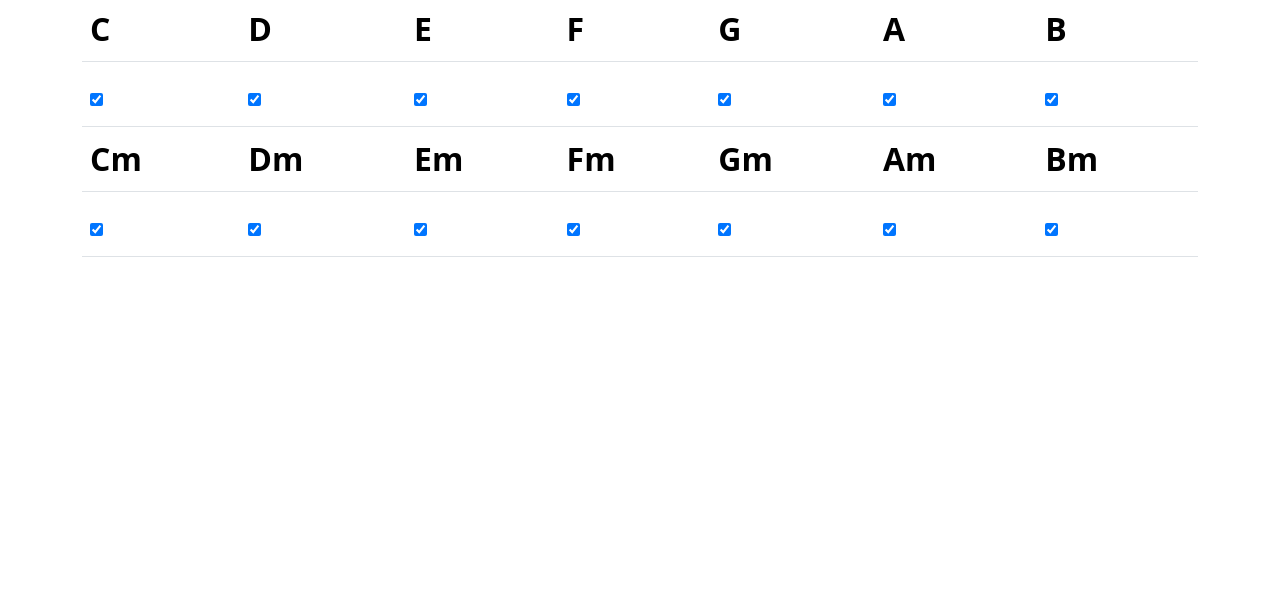
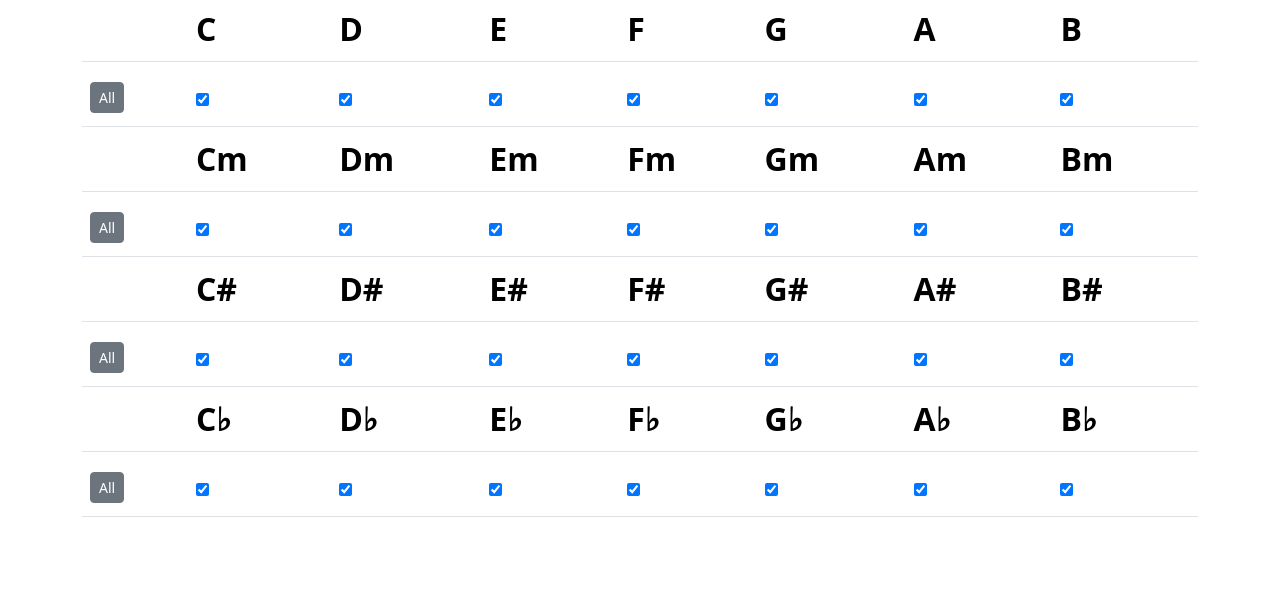
Before and after one commit to GuilhermeLessa/random-chord, a plain HTML site: page index.html in a window 1280 px wide. Shown: the part 208-800 px from the top of the page. Drawn offline with nearby package versions, Linux system fonts and the light colour scheme.

Commit message:
Update index.html

```diff
--- a/index.html
+++ b/index.html
@@ -2,58 +2,78 @@
 <html>
 <title>Random Chord</title>
 <script src="https://unpkg.com/vue@3/dist/vue.global.js"></script>
-	<link
-		rel="stylesheet"
-		href="https://cdn.jsdelivr.net/npm/bootstrap@5.3.2/dist/css/bootstrap.min.css"
-		integrity="sha384-T3c6CoIi6uLrA9TneNEoa7RxnatzjcDSCmG1MXxSR1GAsXEV/Dwwykc2MPK8M2HN"
-		crossorigin="anonymous"
-	/>
+<link rel="stylesheet" href="https://cdn.jsdelivr.net/npm/bootstrap@5.3.2/dist/css/bootstrap.min.css"
+	integrity="sha384-T3c6CoIi6uLrA9TneNEoa7RxnatzjcDSCmG1MXxSR1GAsXEV/Dwwykc2MPK8M2HN" crossorigin="anonymous" />
+
 <body>
 	<div id="app">
 		<div class="container">
 			<div style="text-align: center">
-					<span style="font-size: 8rem; line-height: initial"
-						>{{randomNote}}</span
-					>
+				<span style="font-size: 8rem; line-height: initial">{{randomNote}}</span>
 				<br />
-					<input
-						v-model="interval"
-						placeholder="Interval in seconds"
-						style="width: 80px"
-						type="number"
-						min="1"
-					/>
+				<input v-model="interval" placeholder="Interval in seconds" style="width: 80px" type="number" min="1" />
 				seconds
 			</div>
 			<table class="table" style="font-size: xx-large">
 				<tr>
+					<th scope="col"></th>
 					<th scope="col" v-for="(note, index) in majorNotes">
 						<label :for="note + '-note'">{{note}}</label>
 					</th>
 				</tr>
 				<tr>
+					<th>
+						<button type="button" class="btn btn-secondary btn-sm"
+							@click="selectAll(majorNotes)">All</button>
+					</th>
 					<th v-for="(note, index) in majorNotes">
-							<input
-								type="checkbox"
-								:id="note + '-note'"
-								:value="note"
-								v-model="selectedNotes"
-							/>
+						<input type="checkbox" :id="note + '-note'" :value="note" v-model="selectedNotes" />
 					</th>
+
 				</tr>
 				<tr>
+					<th scope="col"></th>
 					<th scope="col" v-for="(note, index) in minorNotes">
 						<label :for="note + '-note'">{{note}}</label>
 					</th>
 				</tr>
 				<tr>
+					<th>
+						<button type="button" class="btn btn-secondary btn-sm"
+							@click="selectAll(minorNotes)">All</button>
+					</th>
 					<th v-for="(note, index) in minorNotes">
-							<input
-								type="checkbox"
-								:id="note + '-note'"
-								:value="note"
-								v-model="selectedNotes"
-							/>
+						<input type="checkbox" :id="note + '-note'" :value="note" v-model="selectedNotes" />
+					</th>
+				</tr>
+				<tr>
+					<th scope="col"></th>
+					<th scope="col" v-for="(note, index) in sharpNotes">
+						<label :for="note + '-note'">{{note}}</label>
+					</th>
+				</tr>
+				<tr>
+					<th>
+						<button type="button" class="btn btn-secondary btn-sm"
+							@click="selectAll(sharpNotes)">All</button>
+					</th>
+					<th v-for="(note, index) in sharpNotes">
+						<input type="checkbox" :id="note + '-note'" :value="note" v-model="selectedNotes" />
+					</th>
+				</tr>
+				<tr>
+					<th scope="col"></th>
+					<th scope="col" v-for="(note, index) in flatNotes">
+						<label :for="note + '-note'">{{note}}</label>
+					</th>
+				</tr>
+				<tr>
+					<th>
+						<button type="button" class="btn btn-secondary btn-sm"
+							@click="selectAll(flatNotes)">All</button>
+					</th>
+					<th v-for="(note, index) in flatNotes">
+						<input type="checkbox" :id="note + '-note'" :value="note" v-model="selectedNotes" />
 					</th>
 				</tr>
 			</table>
@@ -67,6 +87,8 @@
 				return {
 					majorNotes: ["C", "D", "E", "F", "G", "A", "B"],
 					minorNotes: [],
+					sharpNotes: [],
+					flatNotes: [],
 					selectedNotes: [],
 					interval: 3,
 					randomNote: "C",
@@ -74,6 +96,8 @@
 			},
 			mounted() {
 				this.setMinorNotes();
+				this.setSharpNotes();
+				this.setFlatNotes();
 				this.setDefaultSelectedNoted();
 				this.randomize();
 			},
@@ -83,9 +107,21 @@
 						(note) => note + "m"
 					);
 				},
+				setSharpNotes() {
+					this.sharpNotes = this.majorNotes.map(
+						(note) => note + "#"
+					);
+				},
+				setFlatNotes() {
+					this.flatNotes = this.majorNotes.map(
+						(note) => note + "♭"
+					);
+				},
 				setDefaultSelectedNoted() {
 					this.selectedNotes = this.majorNotes.concat(
-							this.minorNotes
+						this.minorNotes,
+						this.sharpNotes,
+						this.flatNotes,
 					);
 				},
 				randomize() {
@@ -114,6 +150,19 @@
 				getRandomInt(max) {
 					return Math.floor(Math.random() * max);
 				},
+				selectAll(notes) {
+					if (notes.every(note =>
+						this.selectedNotes.find(selected => selected == note)
+					)) {
+						//all are selected, then clear all
+						this.selectedNotes = this.selectedNotes.filter(selected =>
+							!notes.find(note => note == selected)
+						);
+						return;
+					};
+					//select all notes
+					this.selectedNotes.push(...notes);
+				},
 			},
 			watch: {
 				interval(newValue, oldValue) {
@@ -126,4 +175,5 @@
 		}).mount("#app");
 	</script>
 </body>
+
 </html>
```
Lines whose indentation alone changed are shown as unchanged.
